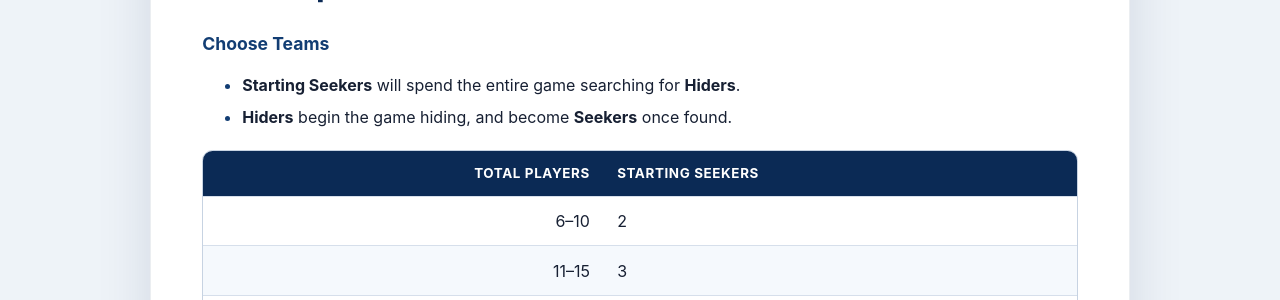
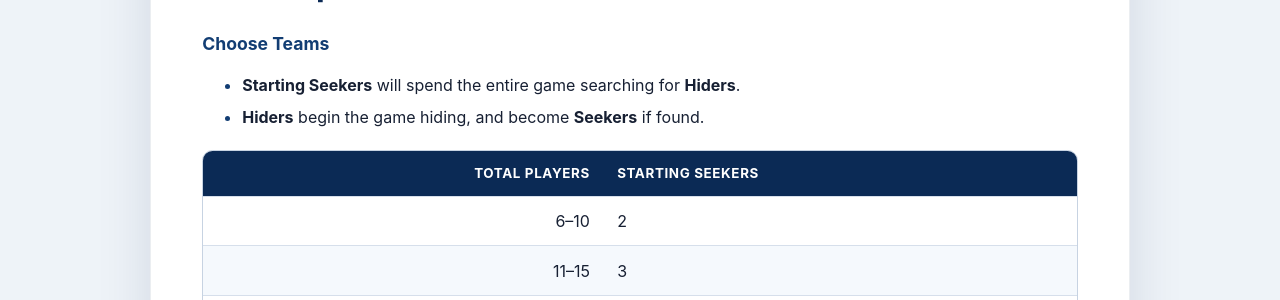
Before and after one commit to mmaxin/hide-and-seek-game, a Jekyll site: the page built from rules.md, in a window 1280 px wide and 900 px high, scrolled down 1040 px. Shown: the part 153-453 px from the top of the window. Built offline with Jekyll 4.4.1, drawn with Linux system fonts in a browser that asks for light colours; our own code applies the rules of GitHub Pages for plain Markdown files.

Commit message:
Update rules.md

```diff
--- a/rules.md
+++ b/rules.md
@@ -23,7 +23,7 @@ Score the most points by staying hidden or by finding Hiders.
 {: #teams }
 
 - **Starting Seekers** will spend the entire game searching for **Hiders**.
-- **Hiders** begin the game hiding, and become **Seekers** once found.
+- **Hiders** begin the game hiding, and become **Seekers** if found.
 
 
 {% comment %}
```
